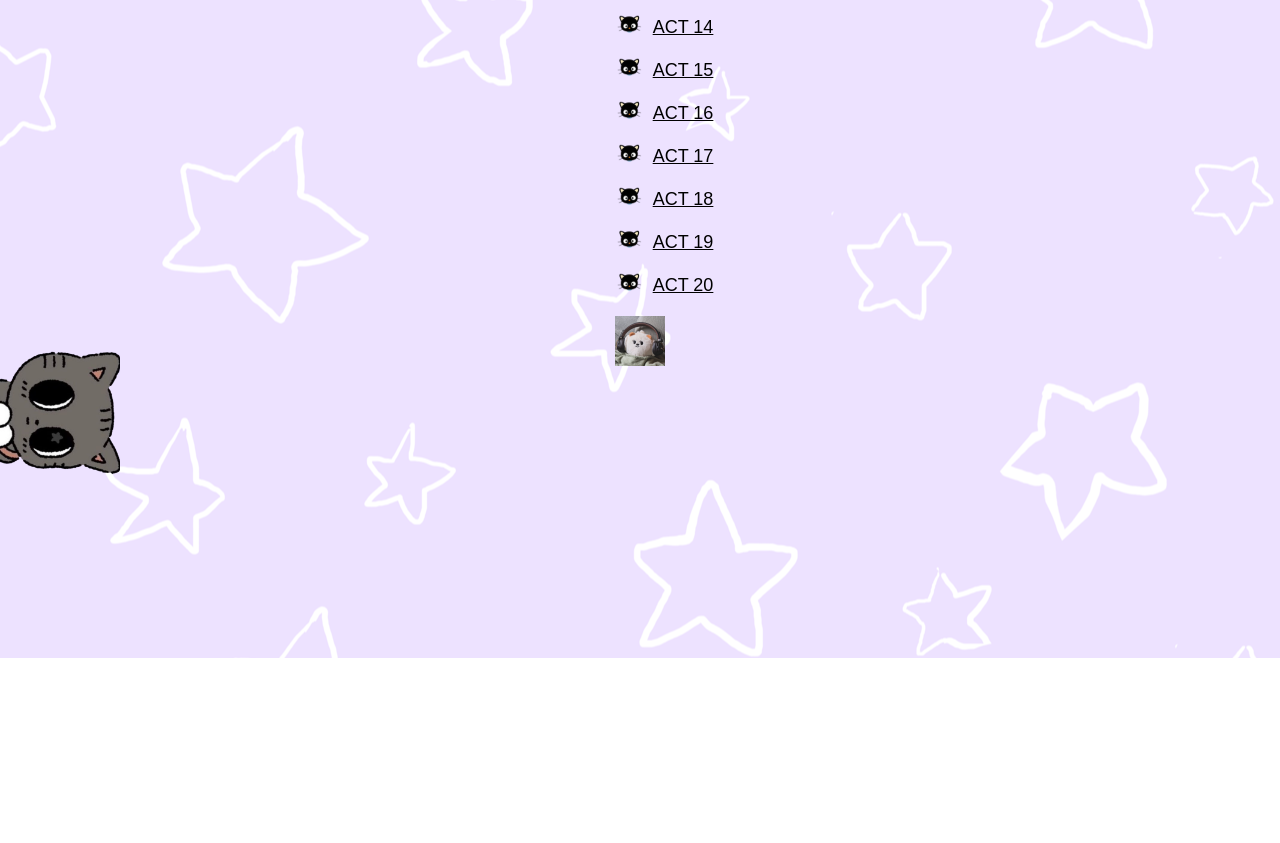
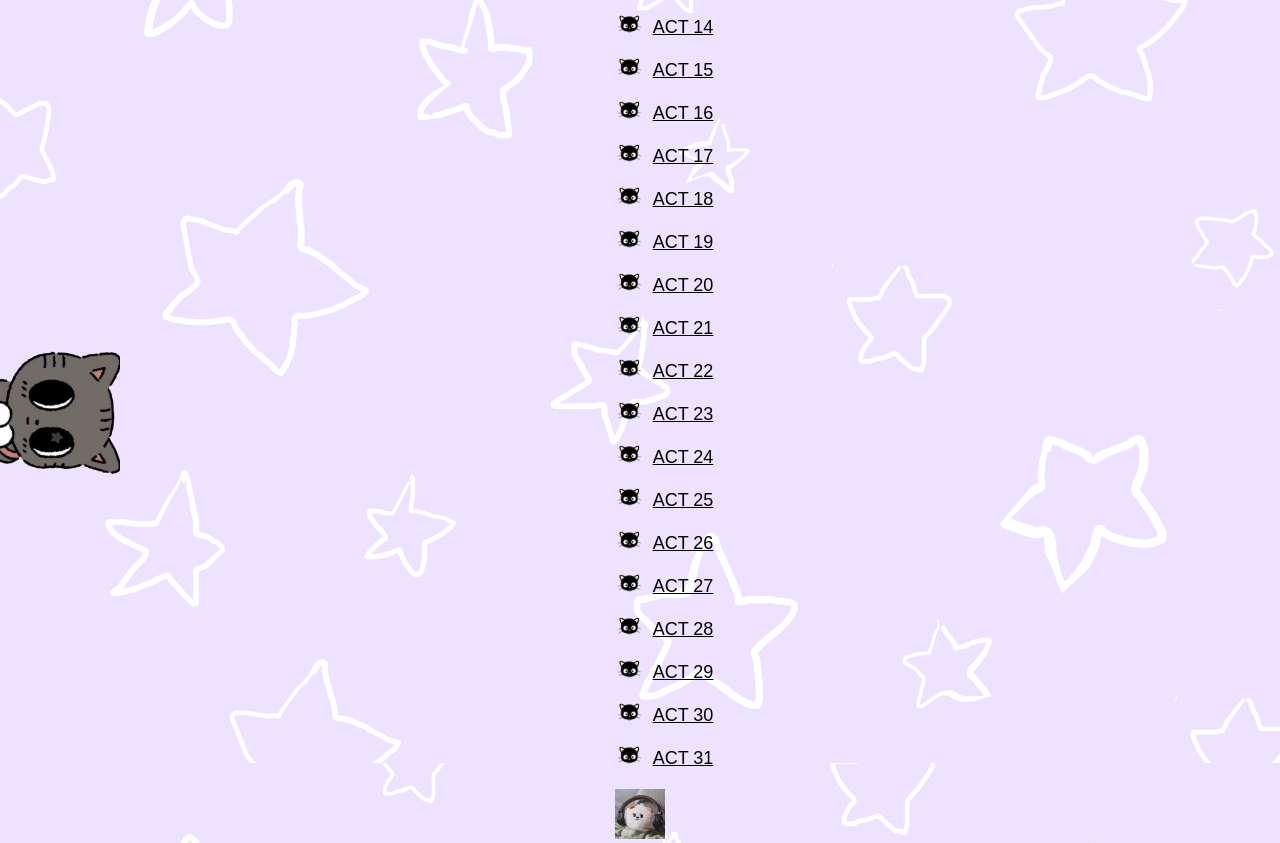
Before and after one commit to beomchip/app_web, a plain HTML site: page parcial3/index.html in a window 1280 px wide. Shown: the part 142-985 px from the top of the page. Before the commit the page ends 800 px from the top, so only its background shows below. Drawn offline with Linux system fonts and the light colour scheme; a web font is replaced by a local one.

Commit message:
Expand activity list in index.html
Added additional activity links to the list.

```diff
--- a/parcial3/index.html
+++ b/parcial3/index.html
@@ -57,6 +57,39 @@
         <li>
             <a href="act20.php" style="color: black;">ACT 20</a>
         </li>
+        <li>
+            <a href="act21.php" style="color: black;">ACT 21</a>
+        </li>
+        <li>
+            <a href="act22.php" style="color: black;">ACT 22</a>
+        </li>
+        <li>
+            <a href="act23.php" style="color: black;">ACT 23</a>
+        </li>
+        <li>
+            <a href="act24.php" style="color: black;">ACT 24</a>
+        </li>
+        <li>
+            <a href="act25.php" style="color: black;">ACT 25</a>
+        </li>
+        <li>
+            <a href="act26.php" style="color: black;">ACT 26</a>
+        </li>
+        <li>
+            <a href="act27.php" style="color: black;">ACT 27</a>
+        </li>
+        <li>
+            <a href="act28.php" style="color: black;">ACT 28</a>
+        </li>
+        <li>
+            <a href="act29.php" style="color: black;">ACT 29</a>
+        </li>
+        <li>
+            <a href="act30.php" style="color: black;">ACT 30</a>
+        </li>
+        <li>
+            <a href="act31_anagrama.php" style="color: black;">ACT 31</a>
+        </li>
     </ul>
 
     <div class="bamgeut-box">
```
